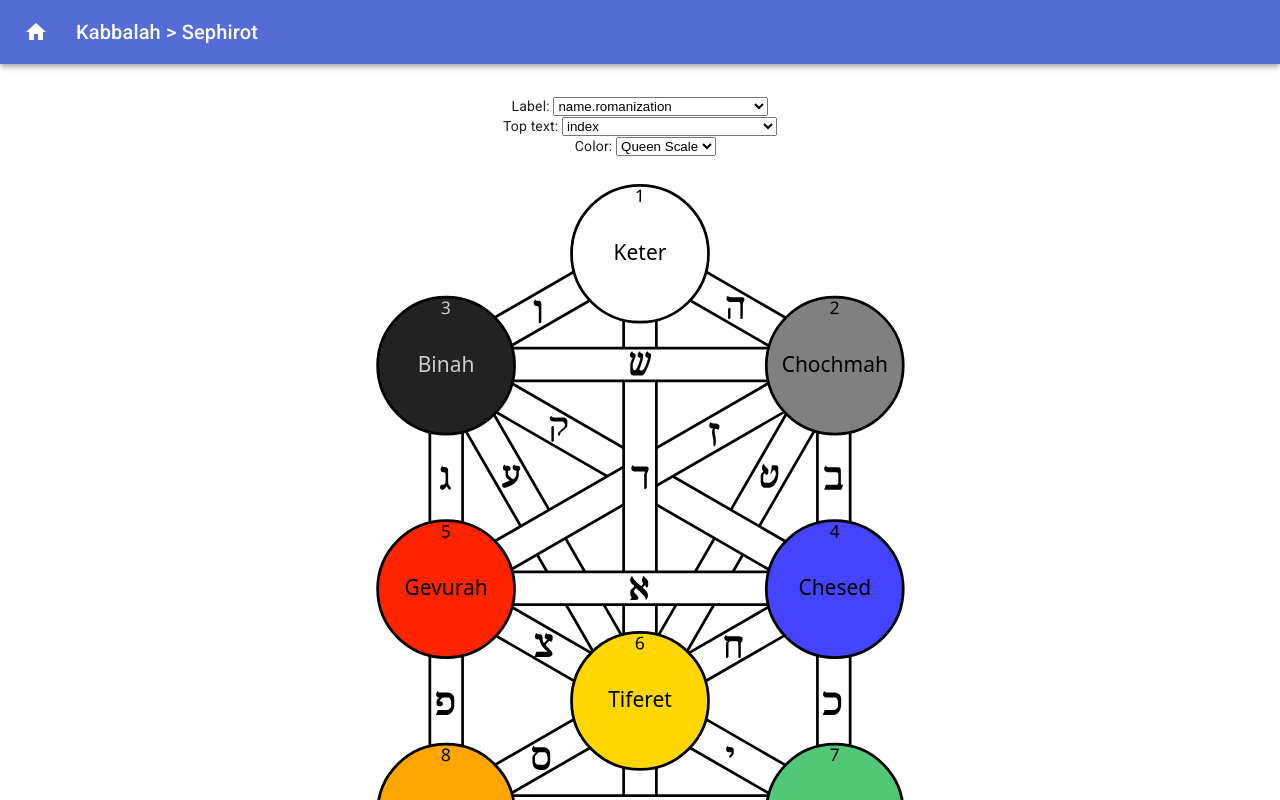
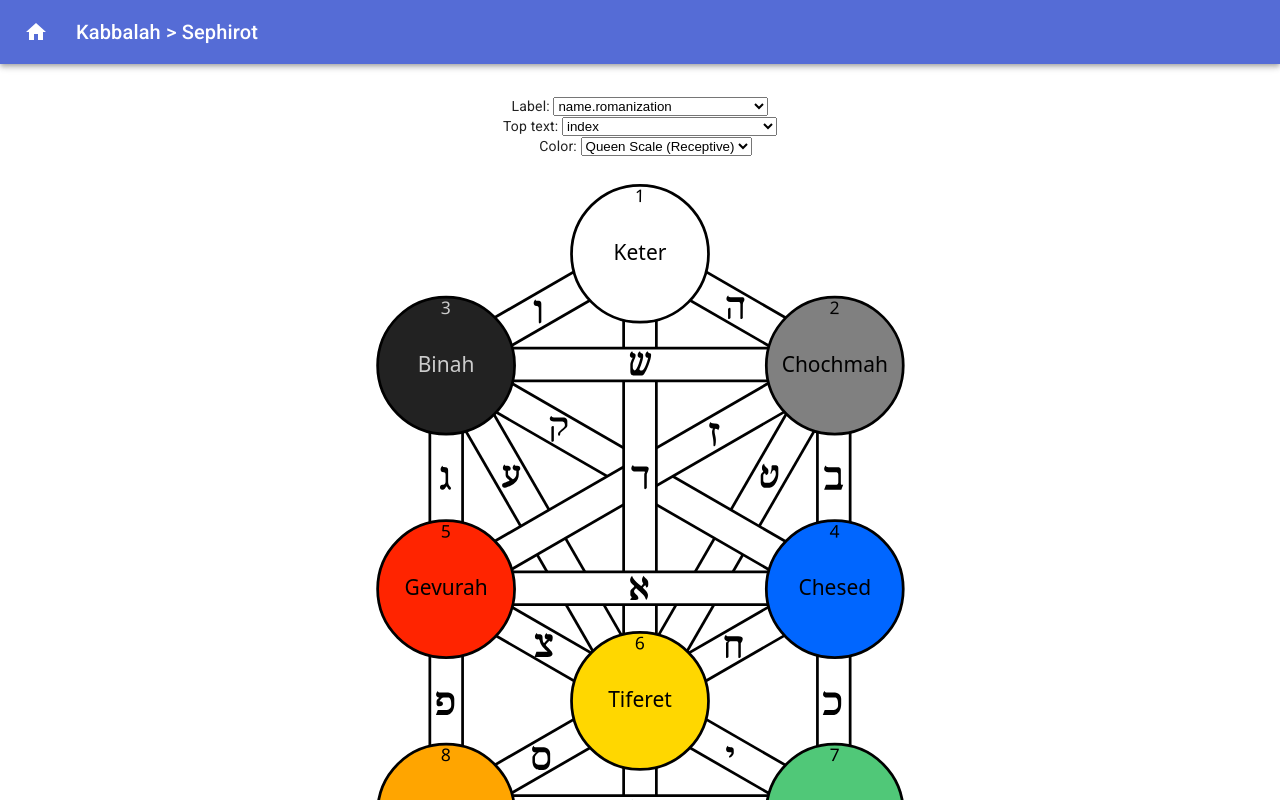
Before and after one commit to gadicc/magickli, a Next.js app: page /kabbalah/sephirot in a window 1280 px wide. Shown: the top 800 px of the page. Built offline with nearby package versions, Linux system fonts and the light colour scheme.

Commit message:
initial code to support different color scales

```diff
--- a/components/kabbalah/TreeOfLife2.js
+++ b/components/kabbalah/TreeOfLife2.js
@@ -3,10 +3,10 @@ import dotProp from 'dot-prop';
 
 import _sephirot from '../../data/kabbalah/sephirot';
 
-function TreeOfLife({ width, height, labels, color, field, topText = 'index' }) {
+function TreeOfLife({ width, height, labels, colorScale, field, topText = 'index' }) {
+  const color = colorScale+'Web' || 'queenWeb';
   width = width || '100%';
   field = field || 'index';
-  color = color || 'queenWeb';
 
   if (!labels)
     labels = [0,1,2,3,4,5,6,7,8,9].map(i => dotProp.get(_sephirot[i], field));
--- a/data/kabbalah/sephirot.js
+++ b/data/kabbalah/sephirot.js
@@ -9,6 +9,8 @@ export default [
       en: 'Crown',
     },
     color: {
+      king: 'brillliance',
+      kingWeb: 'white',
       queen: 'white',
       queenWeb: 'white',
     },
@@ -32,6 +34,8 @@ export default [
       romanization: 'Chochmah',
     },
     color: {
+      king: 'soft-blue',
+      kingWeb: 'SkyBlue',
       queen: 'gray',
       queenWeb: 'gray',
     },
@@ -55,6 +59,8 @@ export default [
       romanization: 'Binah',
     },
     color: {
+      king: 'deep red-violet',
+      kingWeb: '#c0448f',
       queen: 'black',
       queenWeb: '#222',
     },
@@ -79,7 +85,7 @@ export default [
     },
     color: {
       queen: 'blue',
-      queenWeb: '#4444ff',
+      queenWeb: '#0066ff',
     },
     chakra: null,
     godNameId: 'el',
--- a/pages/kabbalah/sephirot.js
+++ b/pages/kabbalah/sephirot.js
@@ -15,6 +15,8 @@ export default function Sephirot() {
 
   const [ field, setField ] = useState('name.romanization');
   const [ topText, setTopText ] = useState('index');
+  const [ colorScale, setColorScale ] = useState('queen');
+
   const fields = [
     'index',
     'angelicOrder.name.en', 'angelicOrder.name.he', 'angelicOrder.name.romanization',
@@ -59,15 +61,17 @@ export default function Sephirot() {
             <span>&nbsp;&nbsp;&nbsp;</span>
 
             <span>
-              Color: <select name="colorScale">
-                <option value="queen">Queen Scale</option>
+              Color: <select name="colorScale" value={colorScale}
+                  onChange={e => setColorScale(e.target.value)}>
+                <option value="king">King Scale (Projective)</option>
+                <option value="queen">Queen Scale (Receptive)</option>
               </select>
             </span>
           </div>
 
           <br />
 
-          <TreeOfLife field={field} topText={topText} />
+          <TreeOfLife field={field} topText={topText} colorScale={colorScale} />
 
           <ol>
             {
```
